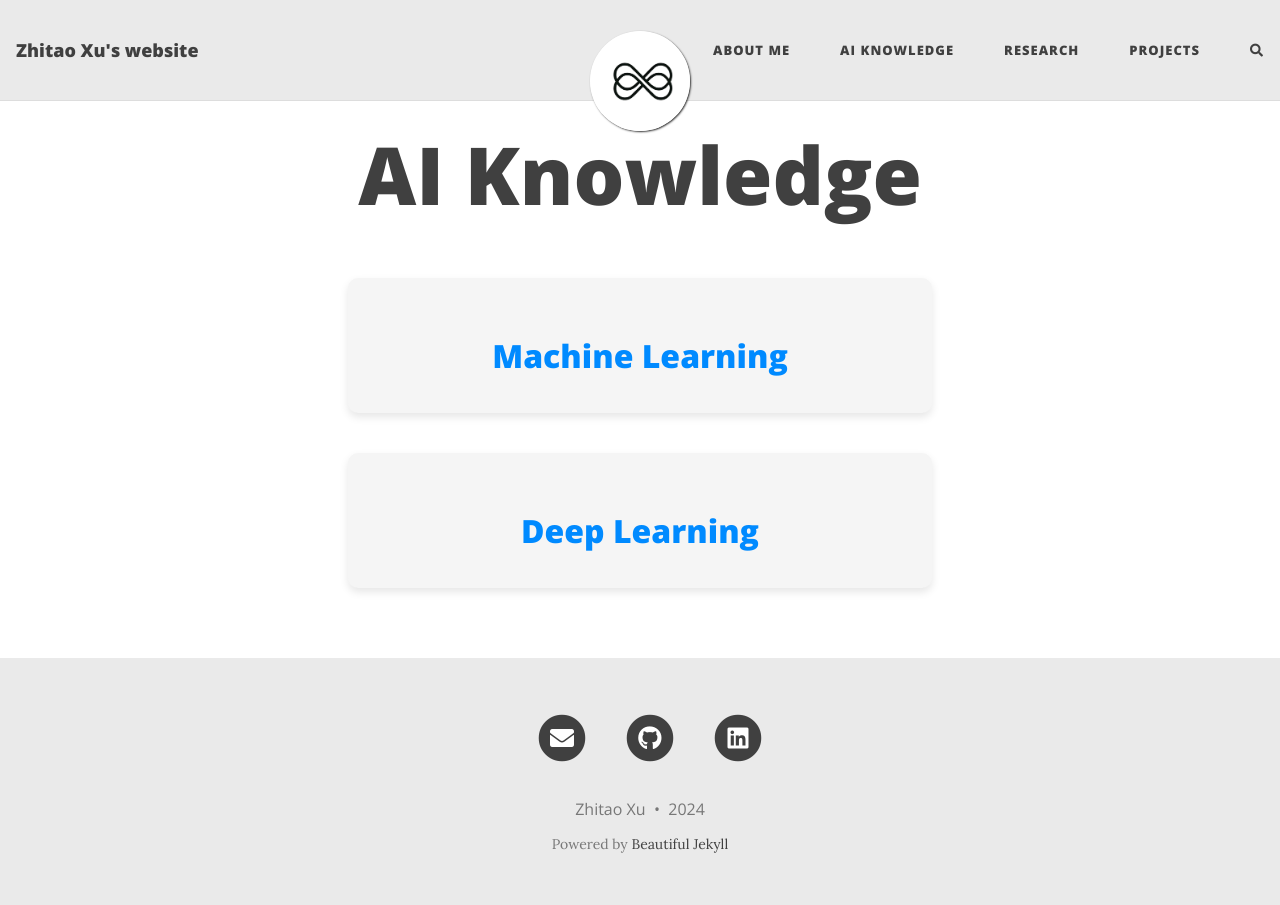
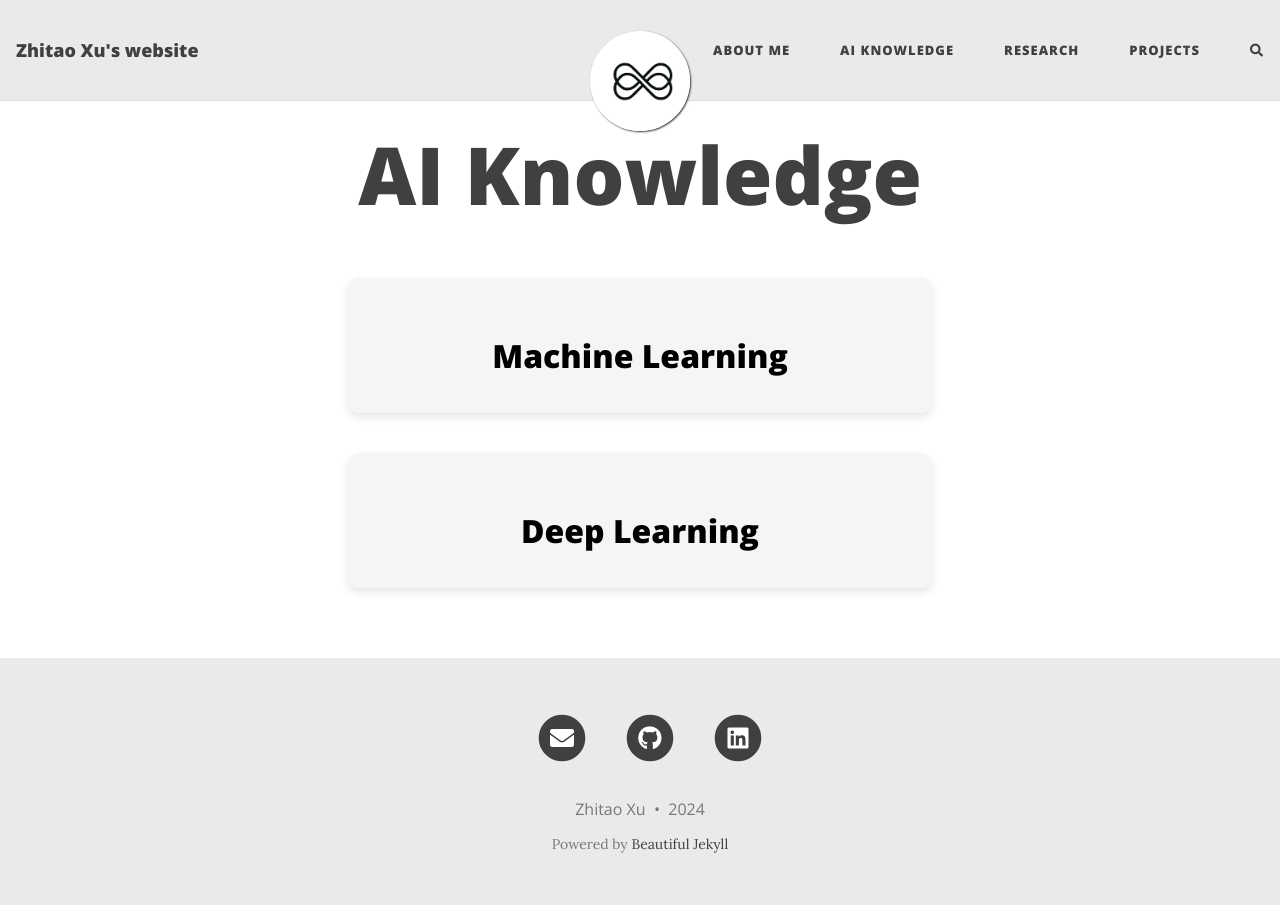
Before and after one commit to HerrXu01/herrxu01.github.io, a Jekyll site: the page built from ai-knowledge/index.md, in a window 1280 px wide. Built offline with Jekyll 4.4.1, drawn with Linux system fonts in a browser that asks for light colours; comment, search, counter and statistics services are not loaded.

Commit message:
change color of course cards letters

```diff
--- a/assets/css/beautifuljekyll.css
+++ b/assets/css/beautifuljekyll.css
@@ -1359,7 +1359,7 @@ footer .social-network-links a::before {
 
 .course-card h2 a {
   text-decoration: none;
-  /* color: #007BFF; */
+  color: #000000;
 }
 
 .course-card h2 a:hover {
```
